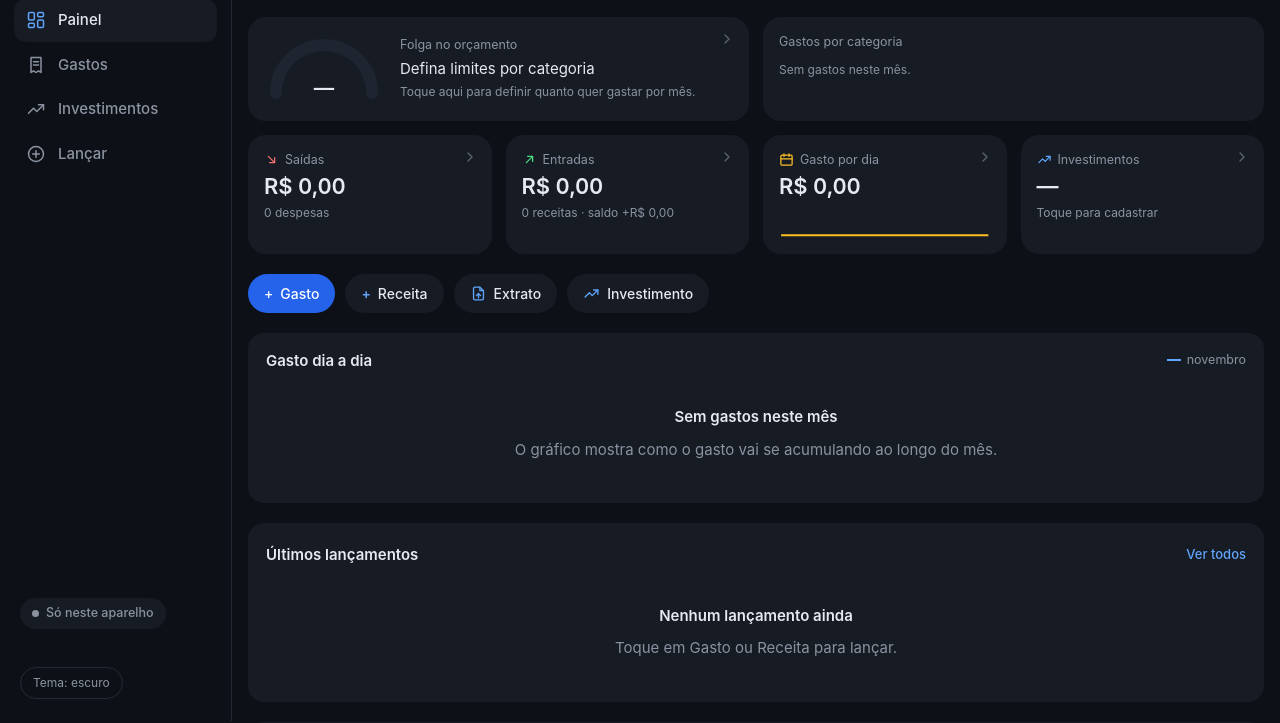
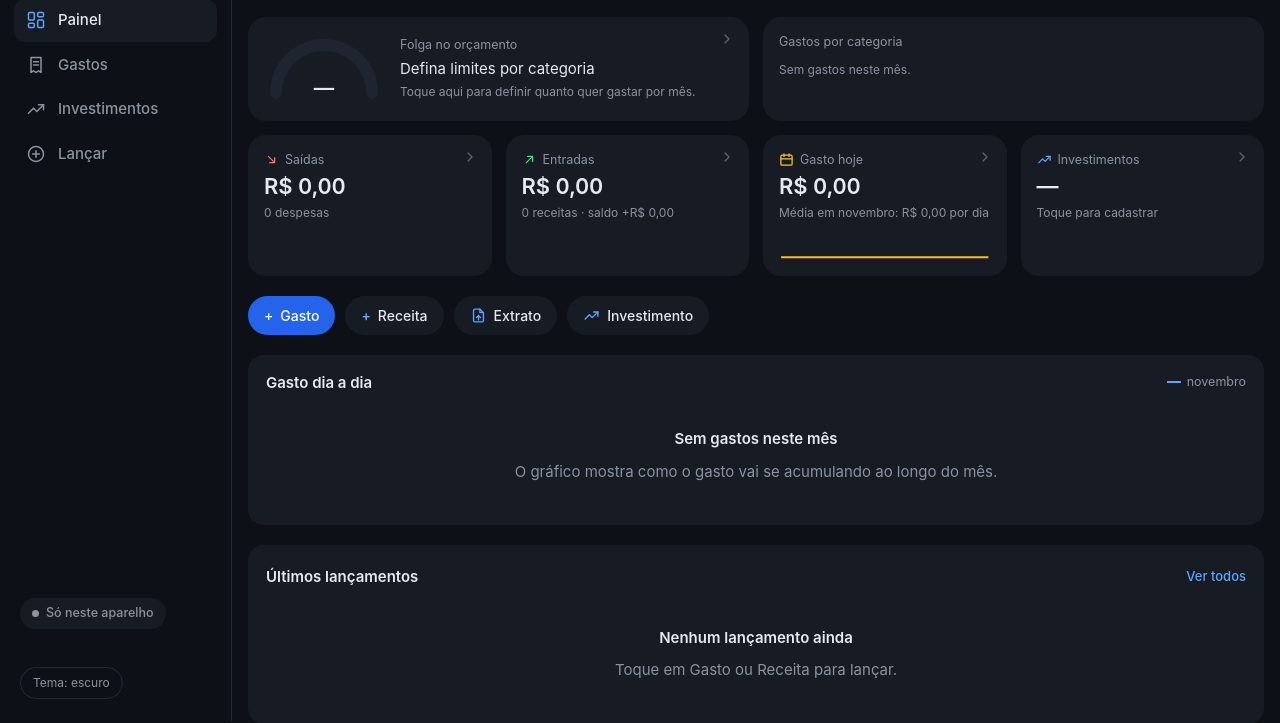
Before and after one commit to thiagothompson2202/minhas-financas, a plain HTML site: page index.html in a window 1280 px wide. Shown: the part 79-802 px from the top of the page. Drawn offline with Linux system fonts and the light colour scheme.

Commit message:
Add files via upload

```diff
--- a/index.html
+++ b/index.html
@@ -932,7 +932,13 @@ function renderPainel(){
   /* gasto por dia */
   const upTo = info.isCur ? info.day : daysIn(ym);
   const dias = dailySpend(ym, upTo);
-  const mediaDia = upTo ? (info.isCur ? info.curSame : t.desp) / upTo : 0;
+  /* gasto de hoje e média por dia, pela data da compra e só até hoje */
+  const hojeD = todayISO(), qd = x => x.dataCompra || x.data;
+  const gastoNoDia = iso => D.tx.filter(x => x.tipo !== "receita" && qd(x) === iso).reduce((a, x) => a + x.valor, 0);
+  const gastoHoje = gastoNoDia(hojeD);
+  const ultimos14 = []; for (let i = 13; i >= 0; i--) { const dt = new Date(); dt.setDate(dt.getDate() - i); ultimos14.push(gastoNoDia(dt.getFullYear() + "-" + String(dt.getMonth() + 1).padStart(2, "0") + "-" + String(dt.getDate()).padStart(2, "0"))); }
+  const ymHoje = hojeD.slice(0, 7), diaHoje = +hojeD.slice(8, 10);
+  const mediaMes = D.tx.filter(x => x.tipo !== "receita" && qd(x).slice(0, 7) === ymHoje && qd(x) <= hojeD).reduce((a, x) => a + x.valor, 0) / diaHoje;
   const nRec = txOfMonth(ym).filter(x => x.tipo === "receita").length;
 
   /* investimentos */
@@ -959,7 +965,7 @@ function renderPainel(){
     <div class="blk wide" style="cursor:default"><span class="lbl">Gastos por categoria</span>${catsHTML}</div>
     <button class="blk" type="button" data-drill="saidas">${GO_ICON}<span class="lbl">${ic('<path d="M7 7l10 10M17 9v8H9"/>', "var(--loss)")}Saídas</span><div class="v">${money(t.desp)}</div>${ref > 0 ? `<div class="meter ${usado / ref > 1 ? "over" : usado / ref >= .8 ? "warn" : ""}"><span style="width:${Math.min(100, usado / ref * 100).toFixed(1)}%"></span></div>` : `<div class="s">${txOfMonth(ym).filter(x => x.tipo !== "receita").length} despesas</div>`}</button>
     <button class="blk" type="button" data-drill="entradas">${GO_ICON}<span class="lbl">${ic('<path d="M7 17L17 7M9 7h8v8"/>', "var(--gain)")}Entradas</span><div class="v">${money(t.rec)}</div><div class="s">${nRec} ${nRec === 1 ? "receita" : "receitas"} · saldo <span class="${cls(t.saldo)}">${signed(t.saldo)}</span></div></button>
-    <button class="blk" type="button" data-drill="dia">${GO_ICON}<span class="lbl">${ic('<rect x="3" y="5" width="18" height="16" rx="2"/><path d="M16 3v4M8 3v4M3 11h18"/>', "var(--warn)")}Gasto por dia</span><div class="v">${money(mediaDia)}</div>${dias.length > 1 ? sparkSVG(dias, true).replace('style="stroke:var(--gain)"', 'style="stroke:var(--warn)"') : `<div class="s">média do mês</div>`}</button>
+    <button class="blk" type="button" data-drill="dia">${GO_ICON}<span class="lbl">${ic('<rect x="3" y="5" width="18" height="16" rx="2"/><path d="M16 3v4M8 3v4M3 11h18"/>', "var(--warn)")}Gasto hoje</span><div class="v">${money(gastoHoje)}</div><div class="s">Média em ${MESL[+ymHoje.slice(5, 7) - 1]}: ${money(mediaMes)} por dia</div>${sparkSVG(ultimos14, true).replace('style="stroke:var(--gain)"', 'style="stroke:var(--warn)"')}</button>
     <button class="blk" type="button" data-drill="invest">${GO_ICON}<span class="lbl">${ic('<path d="M3 17l6-6 4 4 8-8"/><path d="M15 7h6v6"/>', "var(--accent-text)")}Investimentos</span>${invHTML}</button>`;
 
   /* gasto dia a dia (acumulado) */
```
